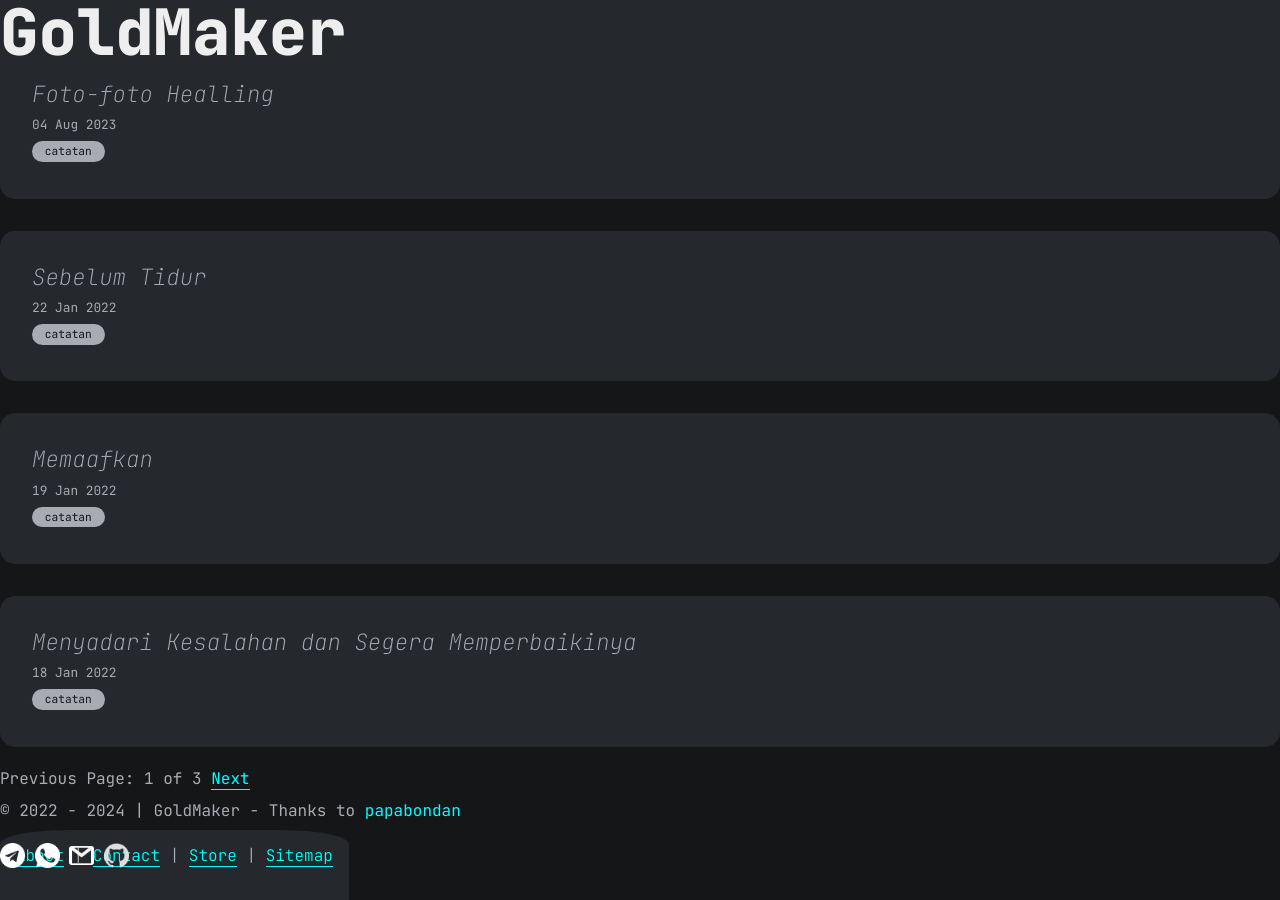
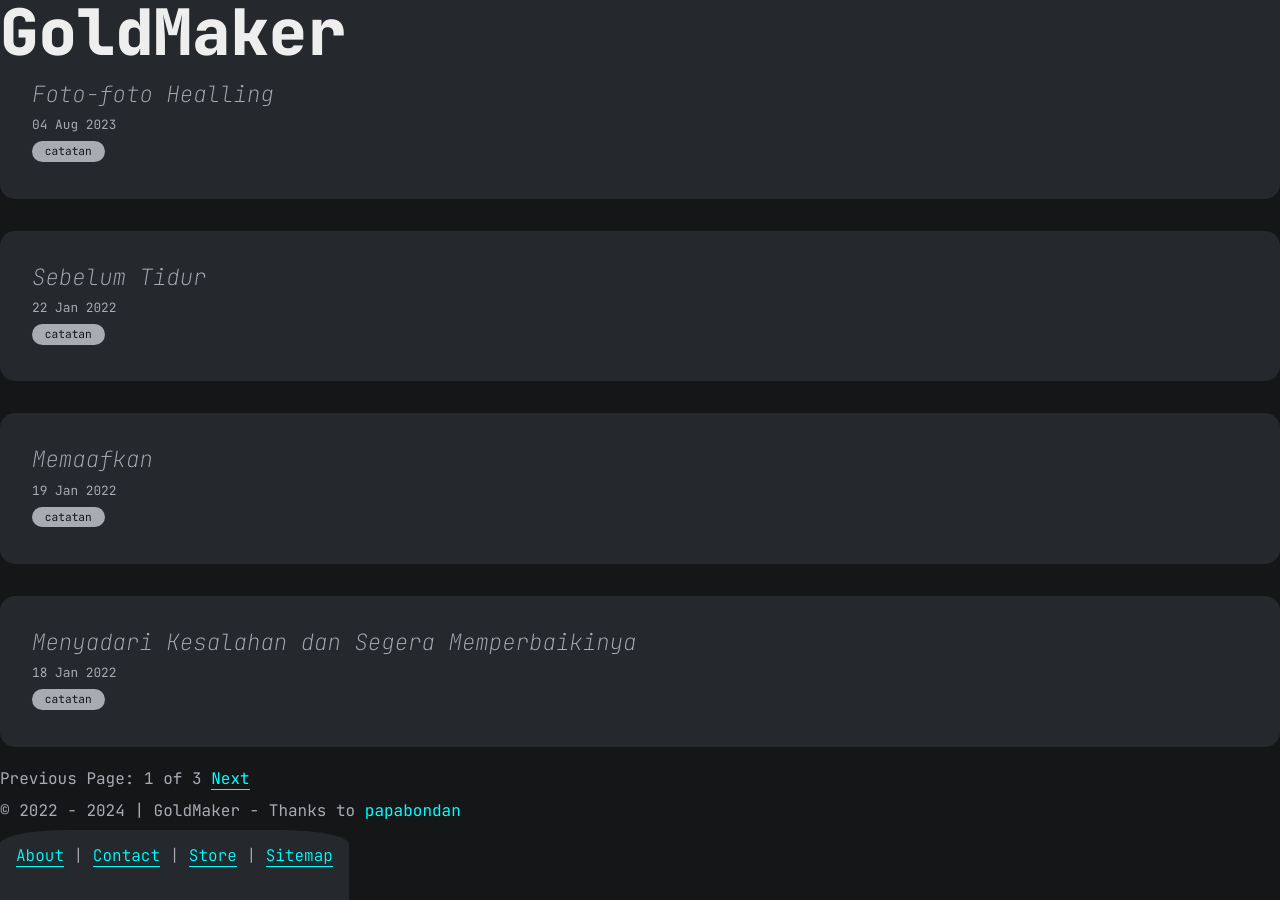
Before and after one commit to angganesia/angganesia.github.io, a Jekyll site: the page built from index.html, in a window 1280 px wide. Built offline with Jekyll 4.4.1, drawn with Linux system fonts in a browser that asks for light colours; the list of posts is cut into pages by our own code; comment, search, counter and statistics services are not loaded.

Commit message:
update main.css

```diff
--- a/assets/css/main.css
+++ b/assets/css/main.css
@@ -41,6 +41,7 @@
   width: 100%;
   background: var(--gray-3);
   border-radius: 0 0 20% 20%;
+  z-index: 9999;
 }
 
 header .site-title {
@@ -85,6 +86,7 @@
   bottom: 0;
   max-width: 100%;
   background: var(--gray-3);
+  z-index: 9999;
 }
 
 #text-wrapper {
```
